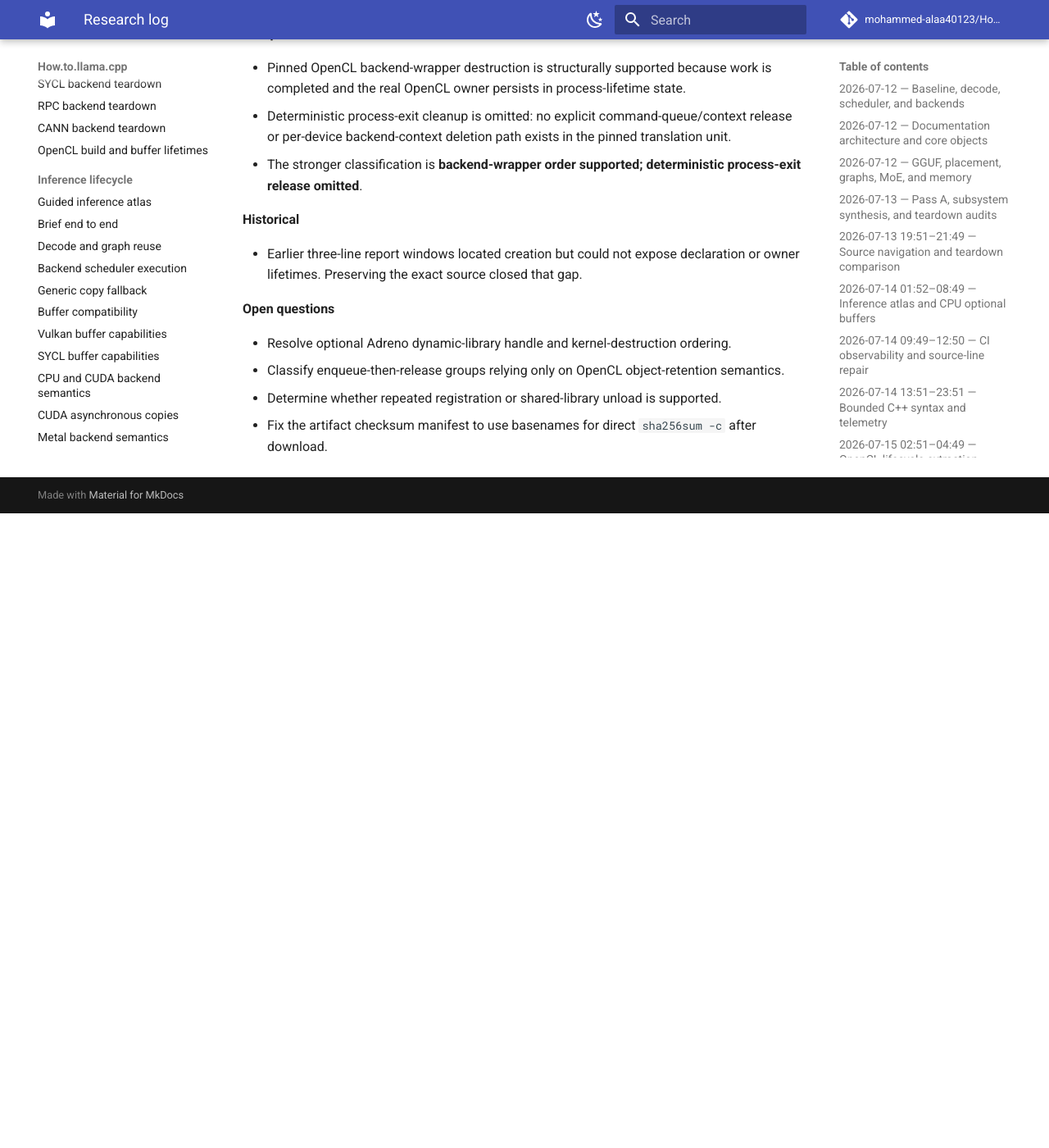
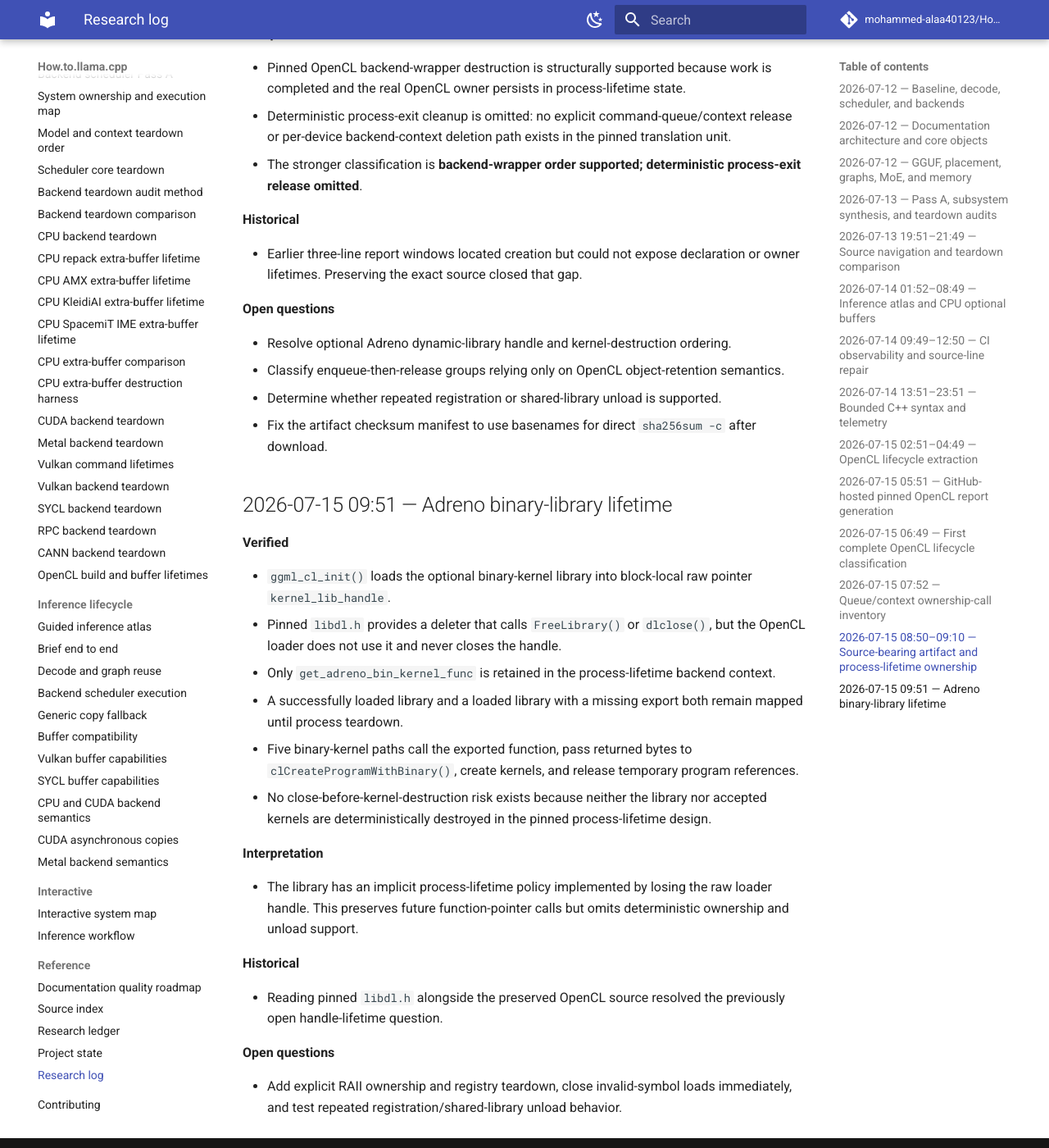
Before and after one commit to mohammed-alaa40123/How.to.llama.cpp, an MkDocs documentation site: the page built from docs/reference/research-log.md, in a window 1280 px wide and 1400 px high, scrolled down 5689 px. Shown: the whole window at 82% size. Built offline with MkDocs 1.6.1 and Material for MkDocs 9.7.7, drawn with Linux system fonts in a browser that asks for light colours; comment, search, counter and statistics services are not loaded; before the commit the page ends 6315 px from its top, so only the background shows below that.

Commit message:
docs: log Adreno library lifetime findings

```diff
--- a/docs/reference/research-log.md
+++ b/docs/reference/research-log.md
@@ -171,3 +171,26 @@
 - Classify enqueue-then-release groups relying only on OpenCL object-retention semantics.
 - Determine whether repeated registration or shared-library unload is supported.
 - Fix the artifact checksum manifest to use basenames for direct `sha256sum -c` after download.
+
+## 2026-07-15 09:51 — Adreno binary-library lifetime
+
+**Verified**
+
+- `ggml_cl_init()` loads the optional binary-kernel library into block-local raw pointer `kernel_lib_handle`.
+- Pinned `libdl.h` provides a deleter that calls `FreeLibrary()` or `dlclose()`, but the OpenCL loader does not use it and never closes the handle.
+- Only `get_adreno_bin_kernel_func` is retained in the process-lifetime backend context.
+- A successfully loaded library and a loaded library with a missing export both remain mapped until process teardown.
+- Five binary-kernel paths call the exported function, pass returned bytes to `clCreateProgramWithBinary()`, create kernels, and release temporary program references.
+- No close-before-kernel-destruction risk exists because neither the library nor accepted kernels are deterministically destroyed in the pinned process-lifetime design.
+
+**Interpretation**
+
+- The library has an implicit process-lifetime policy implemented by losing the raw loader handle. This preserves future function-pointer calls but omits deterministic ownership and unload support.
+
+**Historical**
+
+- Reading pinned `libdl.h` alongside the preserved OpenCL source resolved the previously open handle-lifetime question.
+
+**Open questions**
+
+- Add explicit RAII ownership and registry teardown, close invalid-symbol loads immediately, and test repeated registration/shared-library unload behavior.
```
